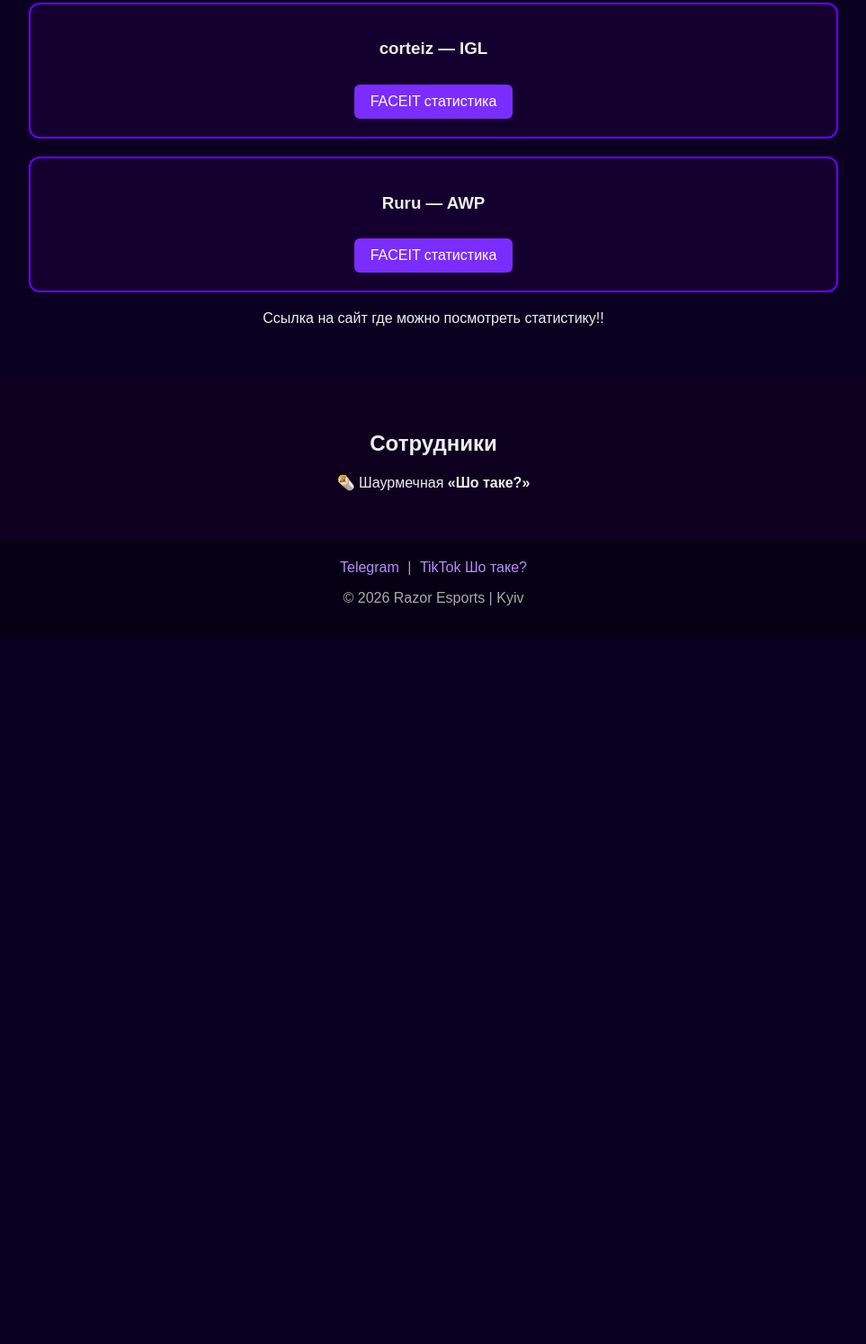
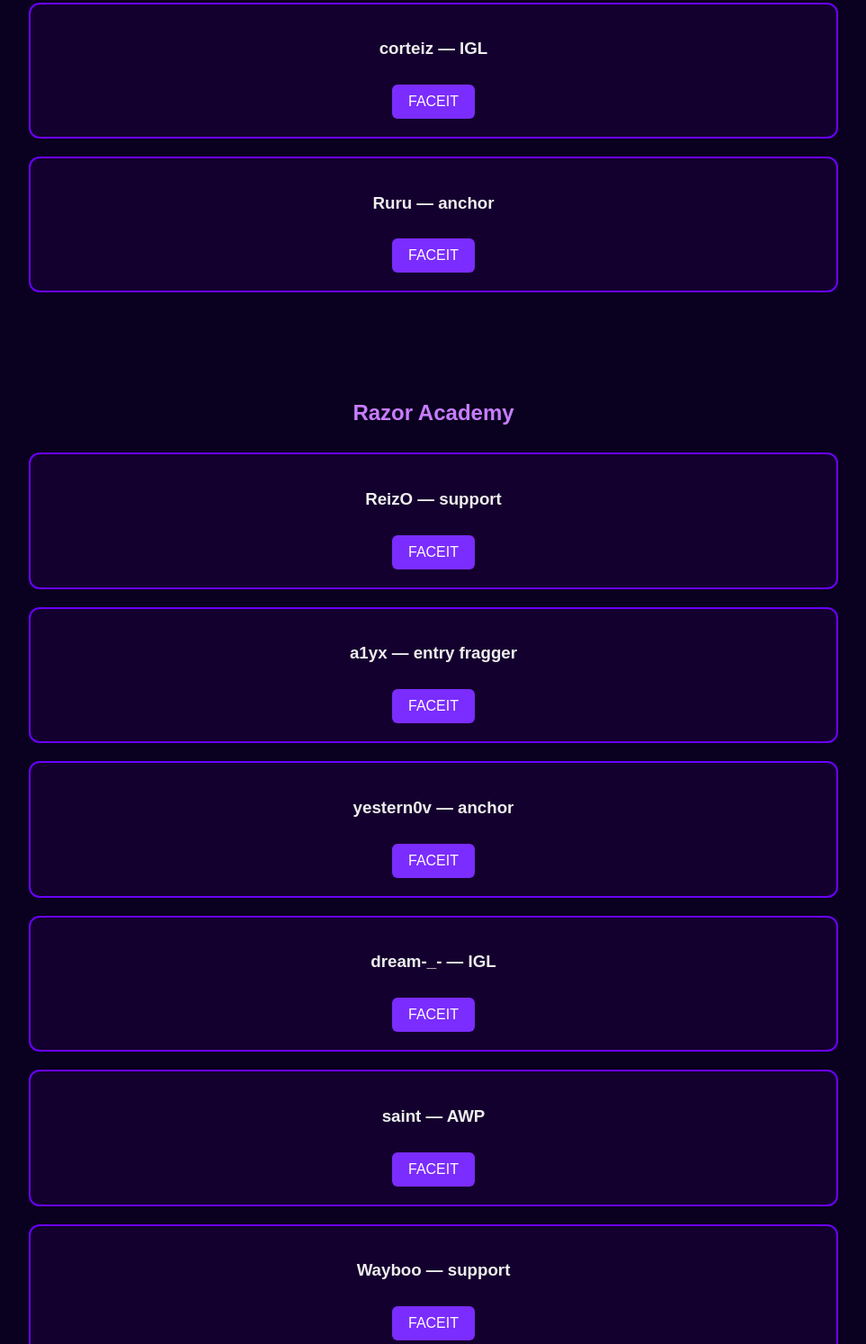
Before and after one commit to str1vfx/Razor-eSports, a plain HTML site: page index.html in a window 1280 px wide. Shown: the part 1306-2800 px from the top of the page at 90% size, without its empty margins (158-1121 px from the left). Before the commit the page ends 2016 px from the top, so only its background shows below. Drawn offline with Linux system fonts and the light colour scheme.

Commit message:
Add files via upload

```diff
--- a/index.html
+++ b/index.html
@@ -5,6 +5,7 @@
 <title>Razor Esports | Kyiv</title>
 <link rel="stylesheet" href="style.css">
 <meta name="viewport" content="width=device-width, initial-scale=1.0">
+<meta name="google-site-verification" content="Yp347svnWMYOq3dNrOGIYrBLdqGC9gAFyjiYVpAXMAk" />
 </head>
 <body>
 
@@ -22,35 +23,68 @@
   <h2>MAIN ROSTER </h2>
 
   <div class="player">
-    <h3>m1shabubon — support </h3>
-    <a href="https://faceitfinder.io/?q=https://steamcommunity.com/id/m1shabubon/" target="_blank">FACEIT статистика</a>
+    <h3>m1shabubon — closer </h3>
+    <a href="https://www.faceit.com/ru/players/m1shabubon" target="_blank">FACEIT </a>
   </div>
 
   <div class="player">
     <h3>Appozyx — entry fragger </h3>
-    <a href="https://faceitfinder.io/?q=https://steamcommunity.com/id/AppozyX/" target="_blank">FACEIT статистика</a>
+    <a href="https://www.faceit.com/ru/players/AppozyX" target="_blank">FACEIT </a>
   </div>
 
   <div class="player">
-    <h3>perfomenss — anchor </h3>
-    <a href="https://faceitfinder.io/?q=https://steamcommunity.com/id/zxlandy/" target="_blank">FACEIT статистика</a>
+    <h3>perfomenss — AWP </h3>
+    <a href="https://www.faceit.com/ru/players/perfomensss" target="_blank">FACEIT </a>
   </div>
 
   <div class="player">
     <h3>corteiz — IGL </h3>
-    <a href="https://faceitfinder.io/?q=https://steamcommunity.com/profiles/76561199080774753" target="_blank">FACEIT статистика</a>
+    <a href="https://www.faceit.com/ru/players/corteiz" target="_blank">FACEIT </a>
   </div>
 
   <div class="player">
-    <h3>Ruru — AWP </h3>
-    <a href="https://faceitfinder.io/?q=https://steamcommunity.com/id/ruruhhhhhh" target="_blank">FACEIT статистика</a>
+    <h3>Ruru — anchor </h3>
+    <a href="https://www.faceit.com/ru/players/--ruru" target="_blank">FACEIT </a>
   </div>
-  <p>Ссылка на сайт где можно посмотреть статистику!!</p>
+</section>
+<section class="roster">
+  <h2>Razor Academy </h2>
+
+  <div class="player">
+    <h3>ReizO — support </h3>
+    <a href="https://www.faceit.com/en/players/bueno221" target="_blank">FACEIT </a>
+  </div>
+
+  <div class="player">
+    <h3>a1yx — entry fragger </h3>
+    <a href="https://www.faceit.com/en/players/a1yx_" target="_blank">FACEIT</a>
+  </div>
+
+  <div class="player">
+    <h3>yestern0v — anchor </h3>
+    <a href="https://www.faceit.com/en/players/yestern0v" target="_blank">FACEIT</a>
+  </div>
+
+  <div class="player">
+    <h3>dream-_- — IGL </h3>
+    <a href="https://www.faceit.com/en/players/dream_-_" target="_blank">FACEIT</a>
+  </div>
+
+  <div class="player">
+    <h3>saint — AWP </h3>
+    <a href="https://www.faceit.com/en/players/ehor_bubenko" target="_blank">FACEIT</a>
+  </div>
+   <div class="player">
+    <h3>Wayboo — support </h3>
+    <a href="https://www.faceit.com/en/players/Wayboo" target="_blank">FACEIT</a>
+  </div>
+
 </section>
 
 <section class="amb">
   <h2>Сотрудники</h2>
   <p>🌯 Шаурмечная <b>«Шо таке?»</b></p>
+  <p>Draft shop</p>
 </section>
 
 <footer>
```
